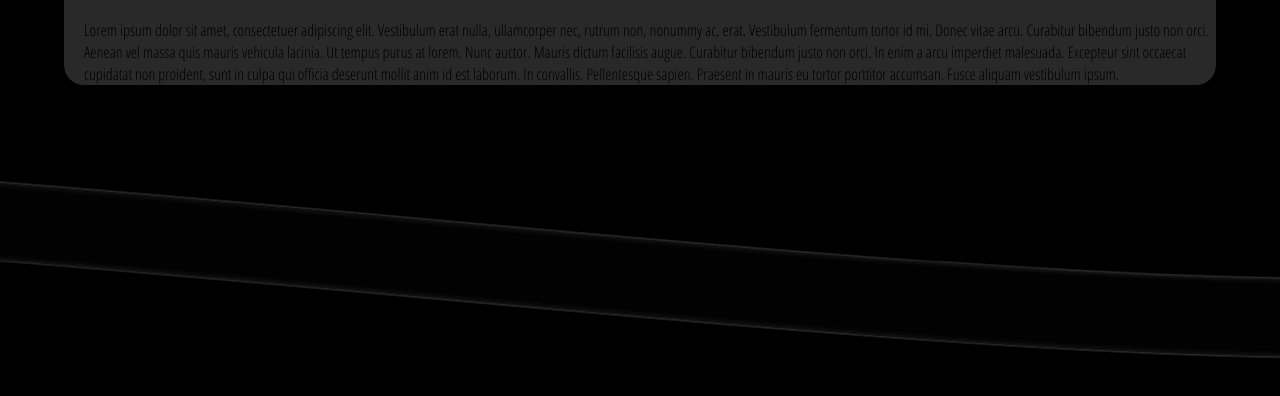
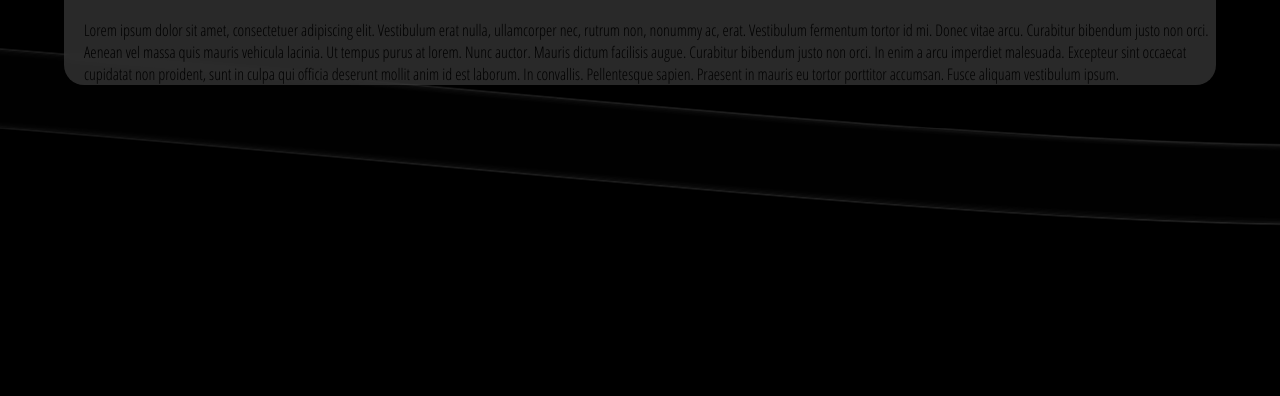
Before and after one commit to vlasty41/vlasty41.github.io, a plain HTML site: page index.html in a window 1280 px wide. Shown: the part 438-834 px from the top of the page. Drawn offline with Linux system fonts and the light colour scheme.

Commit message:
Update style.css

```diff
--- a/files/css/style.css
+++ b/files/css/style.css
@@ -122,7 +122,7 @@ svg {
     /*background: url(../img/new_wave.svg) repeat-x;*/
     --svg: url(../img/wave.svg);
     -webkit-mask-image: var(--svg);
-    mask-image: var(--svg);*/
+    mask-image: var(--svg);
     position: absolute;
     left: 0;
     bottom: 0;
```
